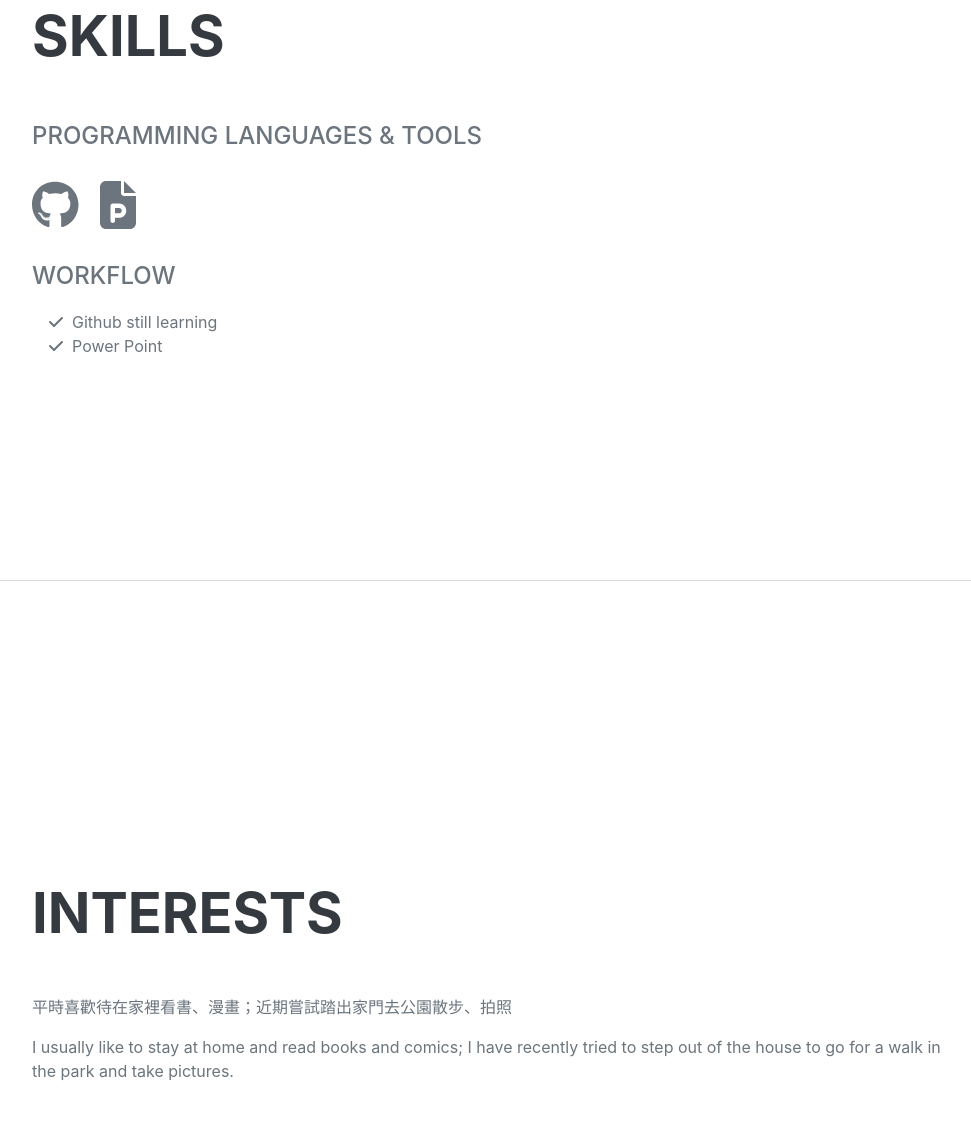
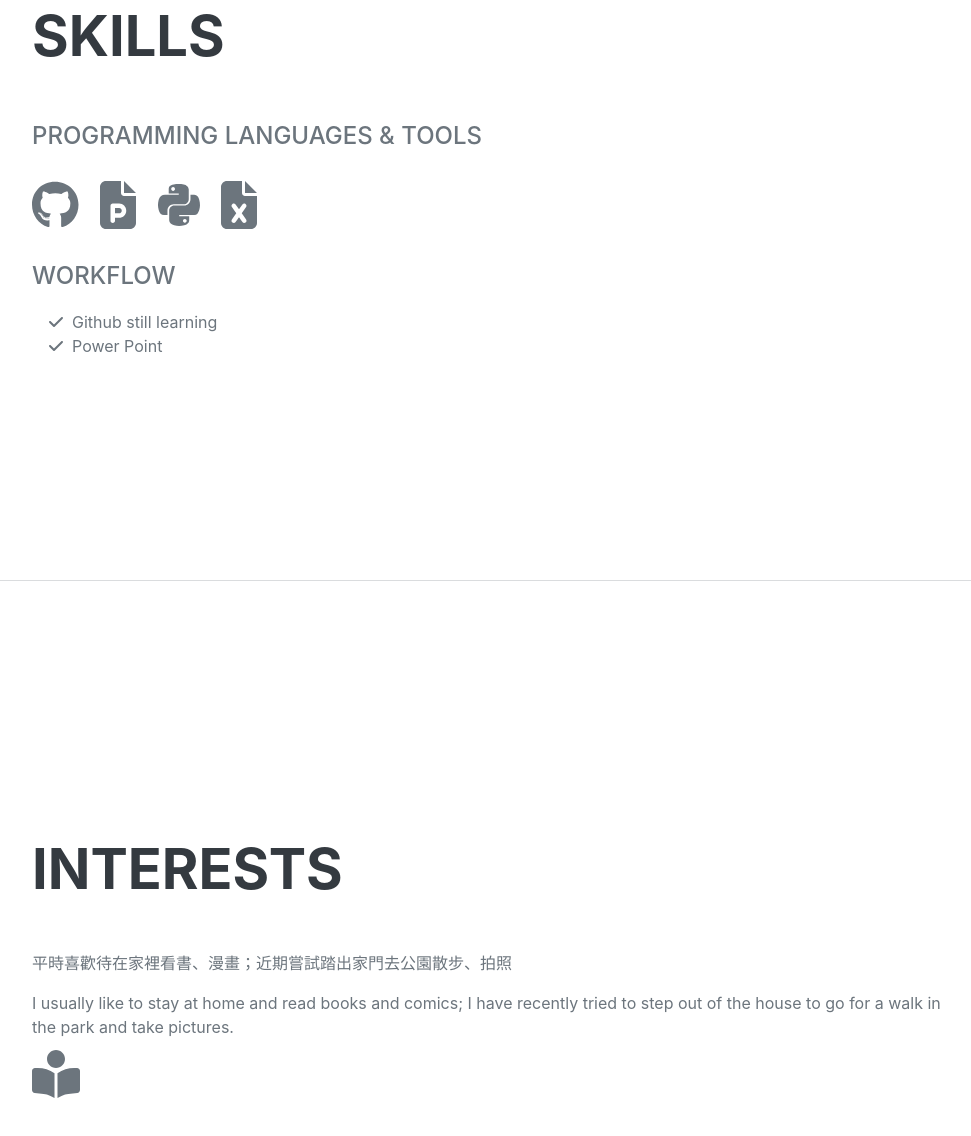
Before and after one commit to ChuYuanChan/ChuYuanChan.github.io, a plain HTML site: page index.html in a window 1280 px wide. Shown: the part 2632-3768 px from the top of the page, without its empty margins (288-1259 px from the left). Drawn offline with nearby package versions, Linux system fonts and the light colour scheme.

Commit message:
Update index.html

```diff
--- a/index.html
+++ b/index.html
@@ -134,6 +134,8 @@
                     <ul class="list-inline dev-icons">
                         <li class="list-inline-item"><i class="fa-brands fa-github"></i></li>
                         <li class="list-inline-item"><i class="fa-solid fa-file-powerpoint"></i></li>
+                        <li class="list-inline-item"><i class="fa-brands fa-python"></i></li>
+                        <li class="list-inline-item"><i class="fa-solid fa-file-excel"></i></li>
                     </ul>
                     <div class="subheading mb-3">Workflow</div>
                     <ul class="fa-ul mb-0">
@@ -155,6 +157,9 @@
                     <h2 class="mb-5">Interests</h2>
                     <p>平時喜歡待在家裡看書、漫畫；近期嘗試踏出家門去公園散步、拍照</p>
                     <p class="mb-0">I usually like to stay at home and read books and comics; I have recently tried to step out of the house to go for a walk in the park and take pictures.</p>
+                    <ul class="list-inline dev-icons">
+                        <li class="list-inline-item"><i class="fa-solid fa-book-open-reader"></i></li>
+                    </ul>
                 </div>
             </section>
             <hr class="m-0" />
```
